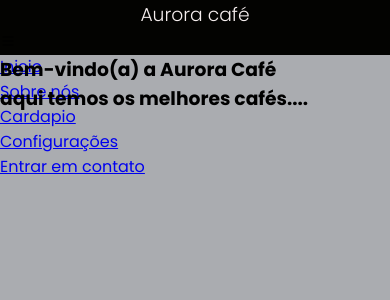
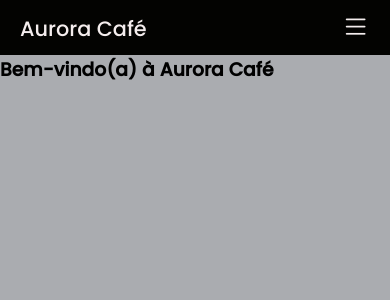
Before and after one commit to nathandacunha/projeto-aurora-cafe, a PHP site: page /app/views/home.html in a window 390 px wide. Shown: the top 300 px of the page. Run offline with PHP 8.4, Linux system fonts and the light colour scheme.

Commit message:
feat(navbar): menu hamburger adicionado e funcionando com responsividade para mobile

```diff
--- a/app/views/home.html
+++ b/app/views/home.html
@@ -3,45 +3,39 @@
 <head>
   <meta charset="UTF-8">
   <meta name="viewport" content="width=device-width, initial-scale=1.0">
+  <title>Projeto - Aurora Café</title>
+  <link rel="stylesheet" href="https://cdn.jsdelivr.net/npm/bootstrap-icons@1.13.1/font/bootstrap-icons.min.css">
   <link rel="stylesheet" href="/public/style/home.css">
-    <link rel="stylesheet" href="https://cdn.jsdelivr.net/npm/bootstrap-icons@1.13.1/font/bootstrap-icons.min.css">
-    <title>Projeto - Aurora Café</title>
 </head>
 <body>
-    <section>
   <header>
     <nav id="navbar">
       <div id="title">
-                    <h1><a href="">Aurora café</a></h1>
+        <h1><a href="#">Aurora Café</a></h1>
       </div>
-                <div id="menu-botao">
+
+      <!-- Checkbox "secreto" que controla o menu -->
+      <input type="checkbox" id="menu-toggle">
+      <label for="menu-toggle" id="menu-botao">
         <i class="bi bi-list"></i>
-                </div>
+      </label>
+
       <div id="opcoes">
         <ul>
-                        <li><a href="#">Inicio</a></li>
+          <li><a href="#">Início</a></li>
           <li><a href="#">Sobre nós</a></li>
-                        <li><a href="#">Cardapio</a></li>
+          <li><a href="#">Cardápio</a></li>
           <li><a href="#">Configurações</a></li>
           <li><a href="#">Entrar em contato</a></li>
         </ul>
       </div>
     </nav>
   </header>
+
+  <main>
+    <section id="boas-vindas">
+      <h3>Bem-vindo(a) à Aurora Café</h3>
     </section>
-
-    <section>
-        <main>
-            <div id="boas-vindas">
-                <h3>Bem-vindo(a) a Aurora Café</h3>
-            </div>
-            <div id="descricacao">
-                <h3>aqui temos os melhores cafés....</h3>
-            </div>
-            <div class="imagem">
-
-            </div>
   </main>
-    </section>
 </body>
 </html>
--- a/public/style/home.css
+++ b/public/style/home.css
@@ -1,8 +1,8 @@
-@import url('https://fonts.googleapis.com/css2?family=Nunito+Sans:ital,opsz,wght@0,6..12,200..1000;1,6..12,200..1000&family=Poppins:ital,wght@0,100;0,200;0,300;0,400;0,500;0,600;0,700;0,800;0,900;1,100;1,200;1,300;1,400;1,500;1,600;1,700;1,800;1,900&display=swap');
+@import url('https://fonts.googleapis.com/css2?family=Poppins:wght@300;400;500&display=swap');
 
 * {
+  margin: 0;
   padding: 0;
-    margin: 0;
   box-sizing: border-box;
   font-family: "Poppins", sans-serif;
 }
@@ -17,23 +17,115 @@ body {
   background-color: var(--cor-de-fundo);
 }
 
-/* responsivo para mobile */
-
-
-/* navbar */
-header #navbar {
+/* NAVBAR */
+#navbar {
   background-color: var(--cor-navbar);
-    width: 390px;
+  color: var(--cor-fonte);
+  width: 100%;
   height: 55px;
+  display: flex;
+  align-items: center;
+  justify-content: space-between;
+  padding: 0 20px;
+  position: relative;
 }
 
-header #navbar #title h1 a{
+/* Título */
+#title h1 a {
   text-decoration: none;
-    list-style: none;
   color: var(--cor-fonte);
-    font-weight: 300;
+  font-weight: 500;
+  font-size: 1.3rem;
+}
 
+/* Ícone do menu */
+#menu-botao {
+  cursor: pointer;
+  color: var(--cor-fonte);
+  font-size: 1.8rem;
   display: flex;
-    justify-content: center;
   align-items: center;
 }
+
+/* Esconde o checkbox */
+#menu-toggle {
+  display: none;
+}
+
+/* Menu inicialmente escondido */
+#opcoes {
+  display: none;
+  position: absolute;
+  top: 55px;
+  right: 0;
+  background-color: var(--cor-navbar);
+  width: 100%;
+  border-top: 1px solid #444;
+  animation: fadeIn 0.3s ease;
+}
+
+/* Mostra o menu quando o checkbox estiver marcado */
+#menu-toggle:checked ~ #opcoes {
+  display: flex;
+  flex-direction: column;
+  text-align: center;
+  padding: 10px 0;
+}
+
+/* Estilos das opções */
+#opcoes ul {
+  list-style: none;
+}
+
+#opcoes ul li {
+  padding: 15px 0;
+}
+
+#opcoes ul li a {
+  color: var(--cor-fonte);
+  text-decoration: none;
+  font-size: 1rem;
+  transition: color 0.3s;
+}
+
+#opcoes ul li a:hover {
+  color: #bfbfbf;
+}
+
+/* Animação de aparição */
+@keyframes fadeIn {
+  from {
+    opacity: 0;
+    transform: translateY(-10px);
+  }
+  to {
+    opacity: 1;
+    transform: translateY(0);
+  }
+}
+
+/* Layout desktop */
+@media (min-width: 769px) {
+  #menu-botao {
+    display: none;
+  }
+
+  #opcoes {
+    display: flex !important;
+    position: static;
+    flex-direction: row;
+    justify-content: flex-end;
+    background: none;
+    border: none;
+    width: auto;
+  }
+
+  #opcoes ul {
+    display: flex;
+    gap: 25px;
+  }
+
+  #opcoes ul li {
+    padding: 0;
+  }
+}
```
Lines whose indentation alone changed are shown as unchanged.
